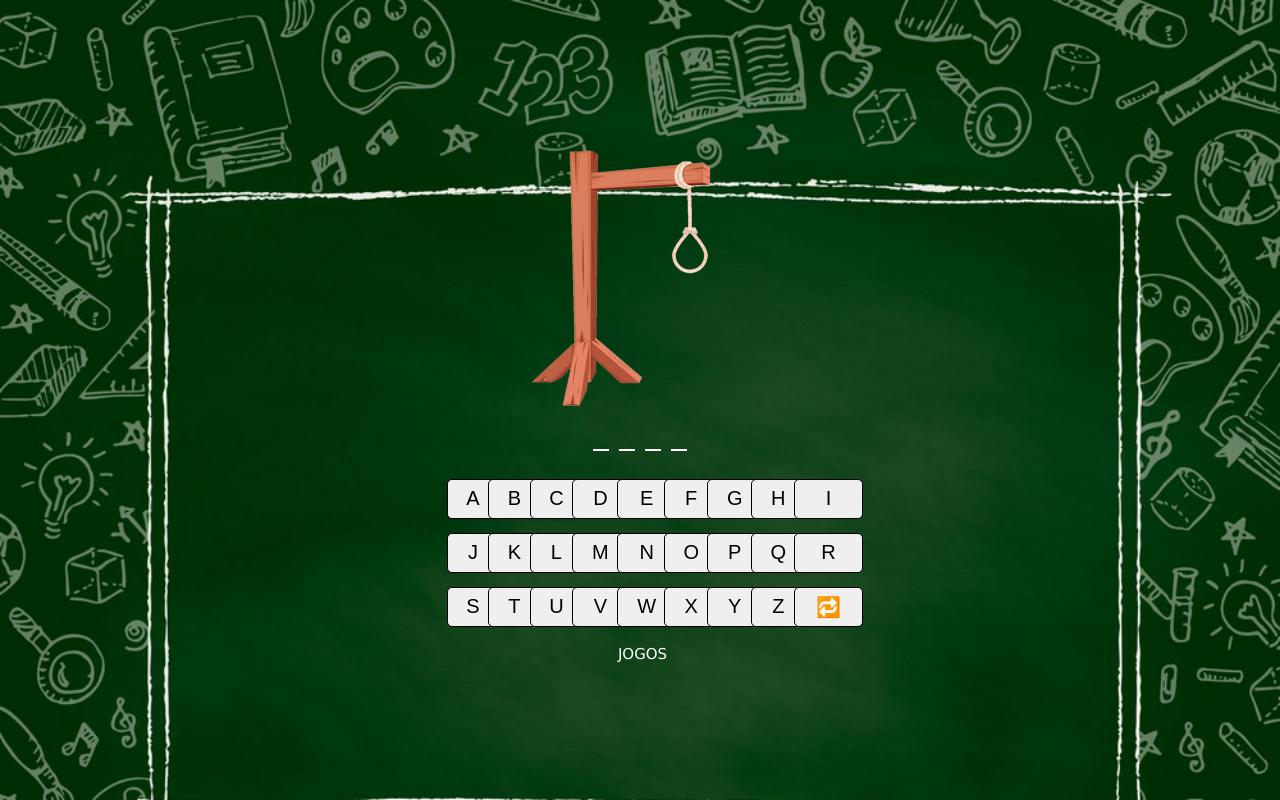
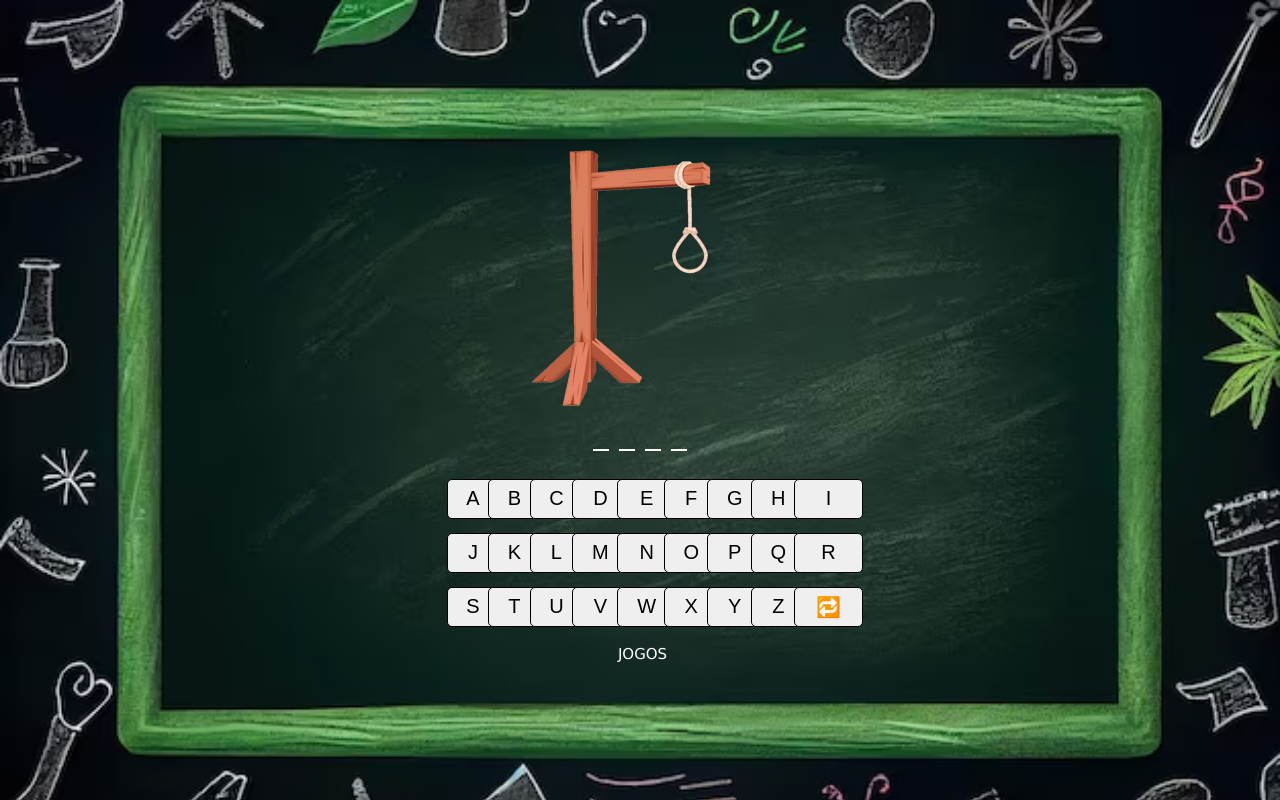
Before and after one commit to Gucs1/Projeto-Jogo-da-Forca, a plain HTML site: page index.html in a window 1280 px wide. Drawn offline with Linux system fonts and the light colour scheme.

Commit message:
Trabalho Faculdade - Jogo da Forca

```diff
--- a/css/style.css
+++ b/css/style.css
@@ -1,5 +1,5 @@
 body{
-    background-image: url(../imagens/QuadrodeEscola.png);
+    background-image: url(../imagens/QuadrodeEscola2.png);
     background-size: cover;
     background-repeat: no-repeat;
     height: 80vh;
```
Also changed, not shown: imagens/QuadrodeEscola2.png (added).
